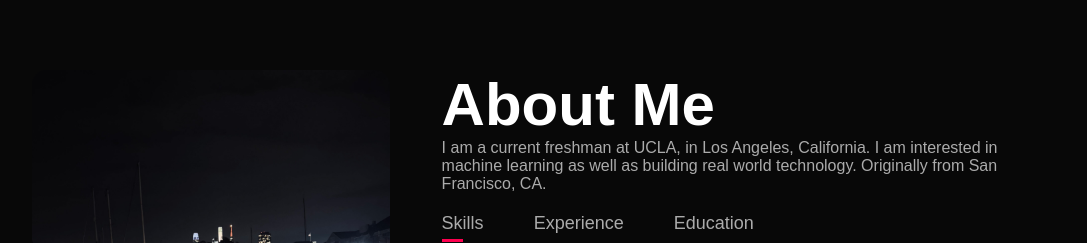
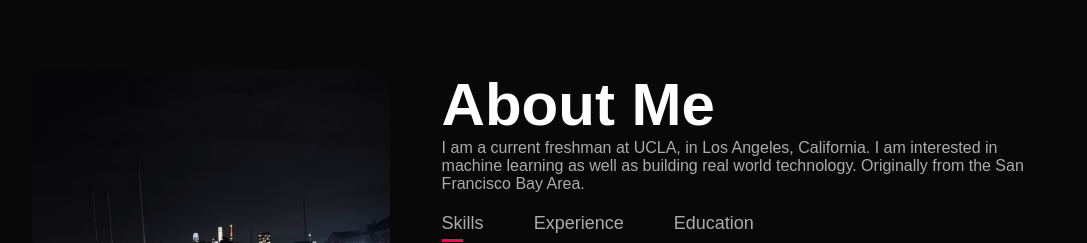
Before and after one commit to josiahchen2/personal-website, a plain HTML site: page index.html in a window 1280 px wide. Shown: the part 820-1063 px from the top of the page, without its empty margins (96-1183 px from the left). Drawn offline with Linux system fonts and the light colour scheme.

Commit message:
Update index.html

```diff
--- a/index.html
+++ b/index.html
@@ -40,7 +40,7 @@
             <div class="about-col-2">
                 <h1 class="sub-title">About Me</h1>
                 <p>I am a current freshman at UCLA, in Los Angeles, California.
-                     I am interested in machine learning as well as building real world technology. Originally from San Francisco, CA.</p>
+                     I am interested in machine learning as well as building real world technology. Originally from the San Francisco Bay Area.</p>
                 <div class="tab-titles">
                     <p class="tab-links active-link" onclick="opentab('skills')">Skills</p>
                     <p class="tab-links" onclick="opentab('experience')">Experience</p>
@@ -200,4 +200,5 @@
 </script>
 
 </body>
+
 </html>
```
